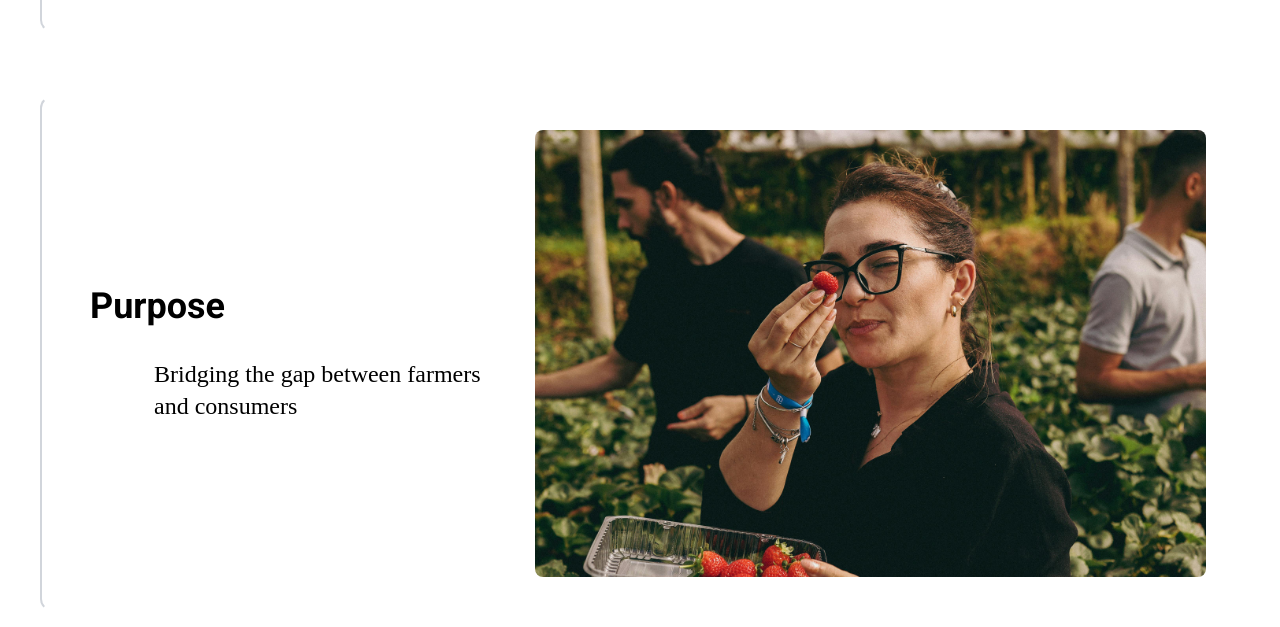
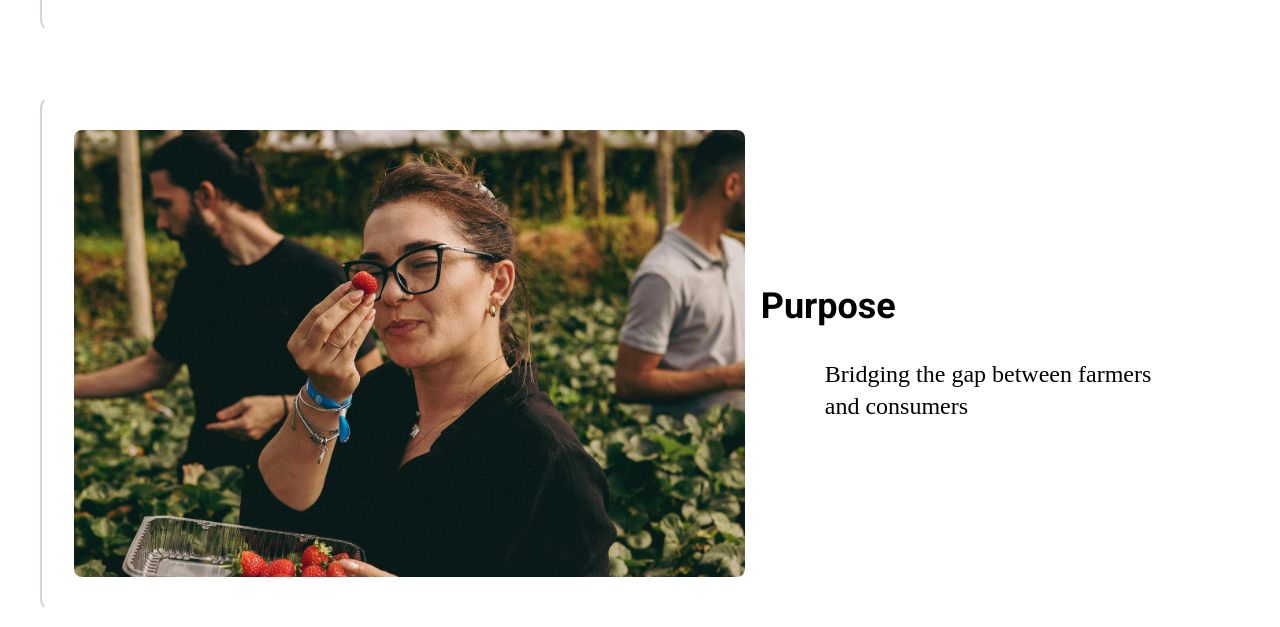
Before and after one commit to Astrokojo/SOKO, a React (Create React App) app in the folder soko-app/: page /about in a window 1280 px wide. Shown: the part 861-1488 px from the top of the page. Built offline with nearby package versions, Linux system fonts and the light colour scheme; a web font is replaced by a local one.

Commit message:
style: :sparkles: Changed the layout of images in the about section
Made the about section into a checkerboard pattern where the consecutive images are diagonally facing one another

```diff
--- a/soko-app/src/pages/About.js
+++ b/soko-app/src/pages/About.js
@@ -37,15 +37,15 @@ function About() {
                 </section>
 
                 <section data-aos="fade-up" className='m-auto md:flex  md:justify-between md:border-2 md:w-full border-l-gray-300 border-white rounded-xl bg-white/20 lg:px-8 lg:py-8 '>
+                    {/* Image */}
+                    <div>
+                        <img loading='lazy' src={image2} className='w-[700px] max-h-[700px] rounded-lg' alt='Brown haired woman holding up freshly-picked strawberries on a farm' />
+                    </div>
                     <div className='md:flex md:px-4 md:py-6 md:justify-center flex-col'>
                         <h1 className='font-bold text-2xl md:text-4xl font-roboto'>Purpose</h1>
                         <p className='mt-2 md:pt-6 pl-2 md:pl-16 max-w-xs  md:max-w-md font-monkey md:text-2xl text-left'>Bridging the gap between farmers and consumers</p>
                     </div>
 
-                    {/* Image */}
-                    <div>
-                        <img loading='lazy' src={image2} className='w-[700px] max-h-[700px] rounded-lg' alt='Brown haired woman holding up freshly-picked strawberries on a farm' />
-                    </div>
 
                 </section>
 
@@ -68,6 +68,10 @@ function About() {
 
 
                 <section data-aos="fade-up" className='m-auto md:flex  md:justify-between md:border-2 md:w-full border-l-gray-300 border-white rounded-xl bg-white/20 lg:px-8 lg:py-8 '>
+                    {/* Image */}
+                    <div>
+                        <img loading='lazy' src={image4} className='w-[700px] max-h-[700px] rounded-lg' alt='mother and daughter eating fruits in a field' />
+                    </div>
                      <div className='md:flex md:px-4 md:py-6 md:justify-center flex-col'>
                         <h1 className='font-bold text-2xl md:text-4xl font-roboto'>Join the <span className='font-ojuju text-green-700'>SOKO</span> vibe</h1>
                         <p className='mt-2 md:pt-6 pl-2 md:pl-16 max-w-xs  md:max-w-md font-monkey md:text-2xl text-left'>
@@ -79,10 +83,6 @@ function About() {
                         </a>
                     </div>
 
-                    {/* Image */}
-                    <div>
-                        <img loading='lazy' src={image4} className='w-[700px] max-h-[700px] rounded-lg' alt='mother and daughter eating fruits in a field' />
-                    </div>
 
                 </section>
 
```
